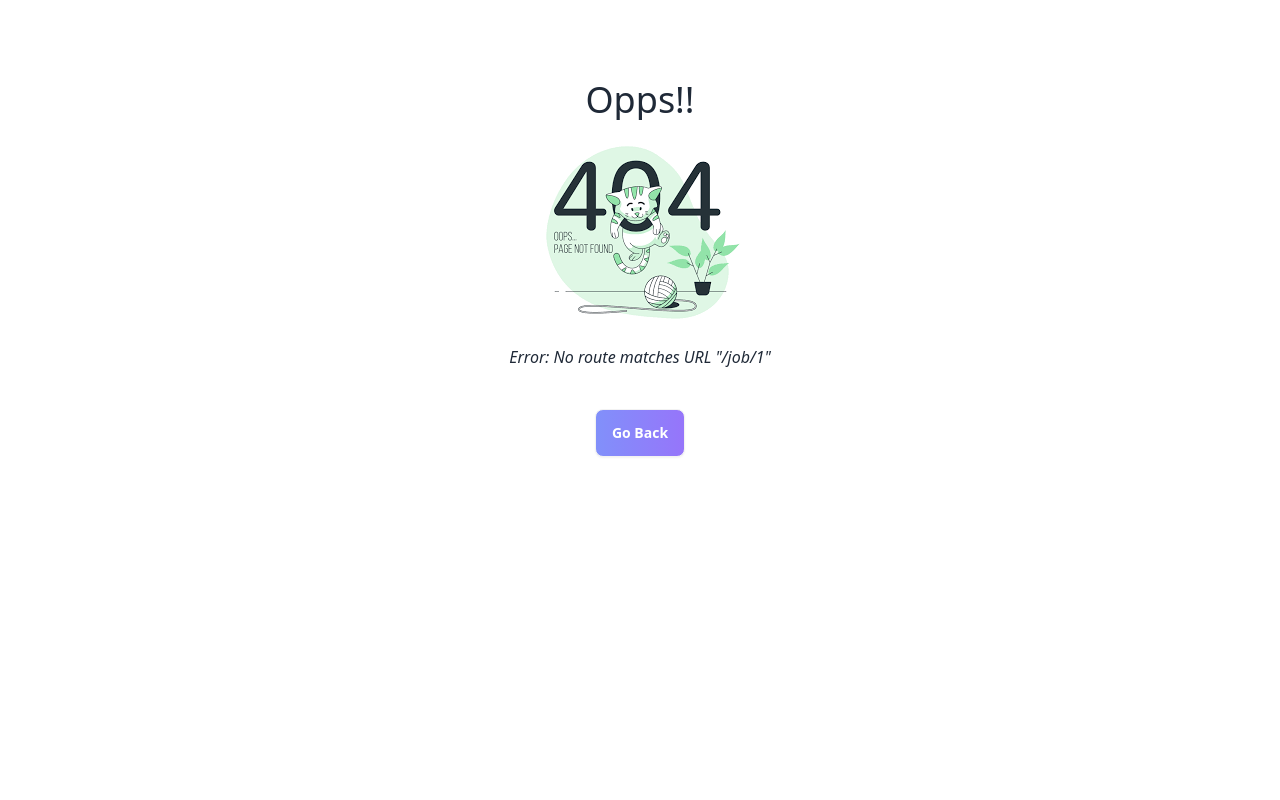
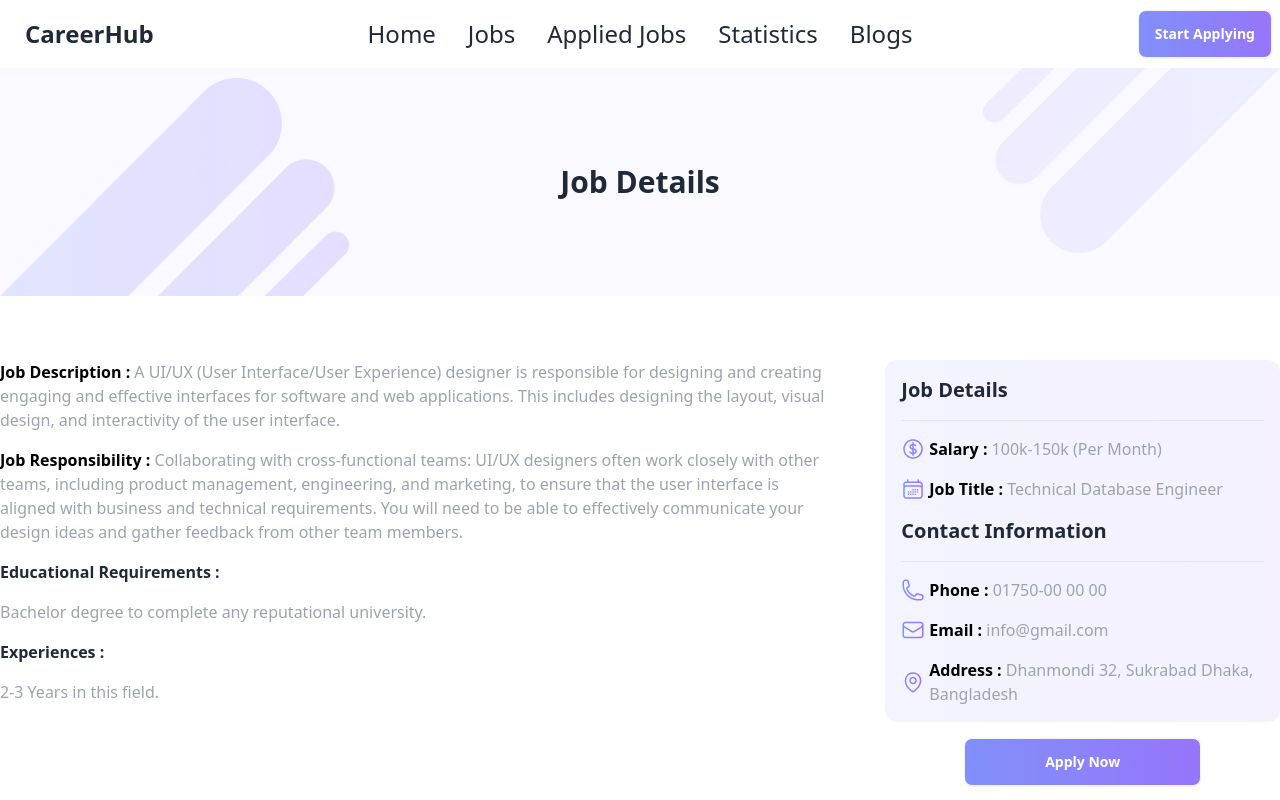
Before and after one commit to yousof-ali/career-hub, a React (Vite) app: page /job/1 in a window 1280 px wide. Shown: the top 800 px of the page. Built offline with nearby package versions, Linux system fonts and the light colour scheme.

Commit message:
job details done

```diff
--- /dev/null
+++ b/src/Components/CommingSoon/CommingSoon.jsx
@@ -0,0 +1,19 @@
+import { Link, useNavigate } from "react-router-dom";
+import useStyle from "../Styles/style";
+const CommingSoon = () => {
+    const navigate = useNavigate();
+    const handleclk = () => {
+        navigate(-1);
+    }
+    const { btnStyle } = useStyle()
+    return (
+        <div className="flex justify-center items-center text-center h-[62vh]">
+            <div>
+                <h2 className="text-center mb-8 text-3xl font-bold">Comming Soon!!</h2>
+                <Link onClick={handleclk}><button className={btnStyle}>Go Back</button></Link>
+            </div>
+        </div>
+    );
+};
+
+export default CommingSoon;
--- a/src/Components/Featured/Featured.jsx
+++ b/src/Components/Featured/Featured.jsx
@@ -1,15 +1,21 @@
 import { useState } from "react";
 import { useEffect } from "react";
 import Job from "../Job/Job";
+import useStyle from "../Styles/style";
 
 
 const Featured = () => {
+    const [dataLength,setDataLength]=useState(4)
+    const { btnStyle } = useStyle();
+
     const [data,setData]=useState([])
     useEffect(() =>{
         fetch("/public/data/jobs.json")
         .then(res=>res.json())
         .then(data=>setData(data))
     },[])
+
+
 
     return (
         <div>
@@ -19,8 +25,11 @@ const Featured = () => {
             </div>
             <div className="grid grid-cols-1 md:grid-cols-2 gap-8 container mx-auto">
                 {
-                    data.map(job =><Job key={job.id} job={job}></Job>)
+                    data.slice(0,dataLength).map(job =><Job key={job.id} job={job}></Job>)
                 }
+            </div>
+            <div className={`text-center mt-10 ${data.length===dataLength && "hidden"}` }>
+                <button onClick={()=>setDataLength(data.length)} className={btnStyle}>Show All</button>
             </div>
         </div>
     );
--- a/src/Components/Header/Header.jsx
+++ b/src/Components/Header/Header.jsx
@@ -1,4 +1,4 @@
-import { NavLink } from "react-router-dom";
+import { Link, NavLink } from "react-router-dom";
 import "./header.css"
 
 import useStyle from "../Styles/style";
@@ -33,7 +33,7 @@ const Header = () => {
                 </ul>
             </div>
             <div className="navbar-end">
-                <a className={btnStyle}>Star Applying</a>
+                <Link to={"/apply"}><a className={btnStyle}>Start Applying</a></Link>
             </div>
         </div>
     );
--- a/src/Components/Job/Job.jsx
+++ b/src/Components/Job/Job.jsx
@@ -1,7 +1,8 @@
+import { Link } from "react-router-dom";
 import useStyle from "../Styles/style";
 
 const Job = ({job}) => {
-    const {logo,job_title,company_name,remote_or_onsite,job_type,location,salary}=job
+    const {id,logo,job_title,company_name,remote_or_onsite,job_type,location,salary}=job
     const { btnStyle } = useStyle();
     return (
         <div className="text-gray-400   border-2 rounded-md p-4 space-y-3">
@@ -25,7 +26,7 @@ const Job = ({job}) => {
                 </div>
 
             </div>
-            <button className={btnStyle}>View Details</button>
+            <Link to={`/job/${id}`}><button className={btnStyle}>View Details</button></Link>
         </div>
     );
 };
--- /dev/null
+++ b/src/Components/JobDetails/JobDetails.jsx
@@ -0,0 +1,85 @@
+import { useLoaderData, useParams } from "react-router-dom";
+import useStyle from "../Styles/style";
+
+
+const JobDetails = () => {
+    const { id } = useParams()
+    const {btnStyle}=useStyle()
+    const data = useLoaderData()
+    const job = data.find(single => single.id === parseInt(id));
+    console.log(job)
+    const { job_description, job_responsibility, educational_requirements, experiences, salary, job_title, contact_information
+
+    } = job
+    return (
+        <div>
+            <div className="p-24 relative bg-[#F9F9FF] ">
+
+                <div className="absolute left-0 bottom-0">
+                    <img src="../../../public/images/bg1.png" alt="" />
+                </div>
+                <h2 className="text-3xl font-bold text-center  ">Job Details</h2>
+                <div className=" absolute right-0 top-0 ">
+                    <img className="" src="../../../public/images/bg2.png" alt="" />
+                </div>
+            </div>
+            <div className="container mx-auto my-8 md:px-0 px-2 md:my-16 gap-4 lg:gap-12 md:grid md:grid-cols-3 justify-between">
+                <div className="col-span-2 space-y-4">
+                    <p className="text-gray-400 "><span className="font-bold text-black">Job Description : </span> {job_description}</p>
+                    <p className="text-gray-400 "><span className="font-bold text-black">Job Responsibility : </span> {job_responsibility
+                    }</p>
+                    <p className="font-bold">Educational Requirements :</p>
+                    <p className="text-gray-400">{educational_requirements}
+                    </p>
+                    <p className="font-bold">Experiences : </p>
+                    <p className="text-gray-400">{experiences
+                    }
+                    </p>
+                </div>
+                <div>
+                    <div className="space-y-4 p-4 mt-8 md:mt-0 rounded-xl bg-gradient-to-r from-[#F2F4FE] to-[#F5F1FE]  ">
+                        <h2 className="text-xl font-bold">Job Details</h2>
+                        <hr />
+                        <div className="flex items-center gap-1">
+                            <img src="../../../public/icons/money.png" alt="" />
+                            <p className="text-gray-400"><span className="font-bold text-black">Salary : </span>{salary
+                            } (Per Month)</p>
+                        </div>
+                        <div className="flex items-center gap-1">
+                            <img src="../../../public/icons/calendar.png" alt="" />
+                            <p className="text-gray-400"><span className="font-bold text-black">Job Title : </span>{job_title
+
+                            }</p>
+                        </div>
+                        <h2 className="text-xl font-bold ">Contact Information</h2>
+                        <hr />
+                        <div className="flex items-center gap-1">
+                            <img src="../../../public/icons/phone.png" alt="" />
+                            <p className="text-gray-400"><span className="font-bold text-black">Phone : </span>{contact_information.phone
+
+                            }</p>
+                        </div>
+                        <div className="flex items-center gap-1">
+                            <img src="../../../public/icons/email.png" alt="" />
+                            <p className="text-gray-400"><span className="font-bold text-black">Email : </span>{contact_information.email
+
+                            }</p>
+                        </div>
+                        <div className="flex items-center gap-1">
+                            <img src="../../../public/icons/location2.png" alt="" />
+                            <p className="text-gray-400"><span className="font-bold text-black">Address : </span>{contact_information.address
+
+                            }</p>
+                        </div>
+                    </div>
+                    <div className="text-center mx-auto mt-4 w-full lg:w-3/5">
+                        <button className={`w-full ${btnStyle}`}>Apply Now</button>
+                    </div>
+                </div>
+
+            </div>
+        </div>
+    );
+};
+
+export default JobDetails;
--- a/src/Components/Jobs/Jobj.jsx
+++ b/src/Components/Jobs/Jobj.jsx
@@ -1,9 +1,10 @@
+import Featured from "../Featured/Featured";
 
 
 const Jobj = () => {
     return (
         <div>
-            <h1>i am from job</h1>
+            <Featured></Featured>
         </div>
     );
 };
--- a/src/main.jsx
+++ b/src/main.jsx
@@ -12,6 +12,8 @@ import Jobj from './Components/Jobs/Jobj.jsx';
 import Applied from './Components/Applied/Applied.jsx';
 import Blog from './Components/Blog/Blog.jsx';
 import Error from './Components/Error/Error.jsx';
+import CommingSoon from './Components/CommingSoon/CommingSoon.jsx';
+import JobDetails from './Components/JobDetails/JobDetails.jsx';
 
 
 const router = createBrowserRouter([
@@ -35,6 +37,16 @@ const router = createBrowserRouter([
       {
         path:"/blogs",
         element:<Blog></Blog>
+      },
+      {
+        path:"/apply",
+        element:<CommingSoon></CommingSoon>
+      },
+      {
+        path:"/job/:id",
+        element:<JobDetails></JobDetails>,
+        loader:()=>fetch("../public/data/jobs.json")
+
       }
     ]
   },
```
